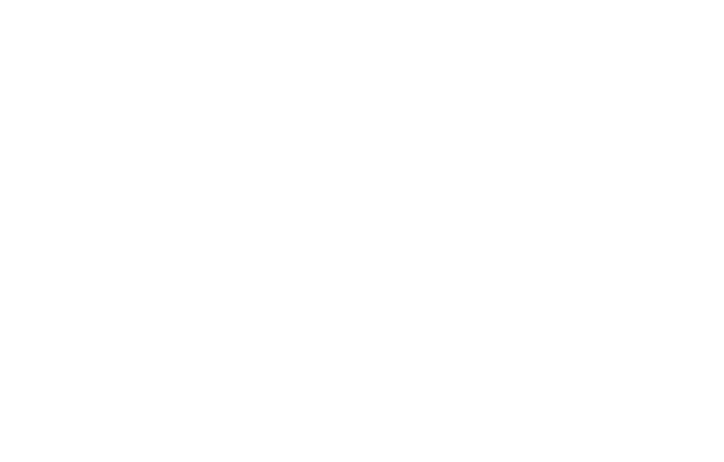
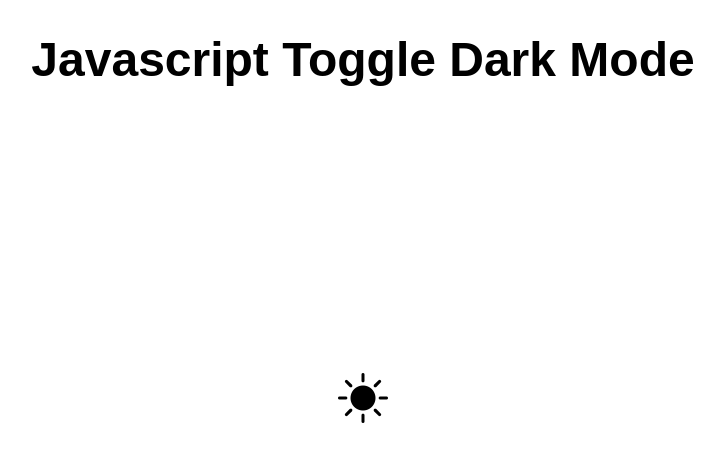
Before and after one commit to AsenaArdicoglu/basic-javascript-projects, a plain HTML site: page project-6(dark-light mode)/index.html in a window 1280 px wide. Shown: the whole page, without its empty margins (277-1001 px from the left). Drawn offline with nearby package versions, Linux system fonts and the light colour scheme.

Commit message:
project-6(dark-light mode)

```diff
--- a/project-6(dark-light mode)/app.js
+++ b/project-6(dark-light mode)/app.js
@@ -0,0 +1,15 @@
+const toggle = document.getElementById('toggleDark');
+const body =document.querySelector('body');
+
+toggle.addEventListener('click', function() {
+    this.classList.toggle('bi-moon');
+    if (this.classList.toggle( 'bi-brightness-high-fill')) {
+        body.style.background = 'white';
+        body.style.color = 'black';
+        // body.style.transition = '1s ';
+    }else {
+        body.style.background = 'black';
+        body.style.color = 'white';
+        // body.style.transition = '1s ';
+    }
+});
--- a/project-6(dark-light mode)/index.html
+++ b/project-6(dark-light mode)/index.html
@@ -5,9 +5,12 @@
     <meta name="viewport" content="width=device-width, initial-scale=1.0">
     <title>Dark - Light Mode</title>
     <link rel="stylesheet" href="style.css">
-
+    <link rel="stylesheet" href="https://cdn.jsdelivr.net/npm/bootstrap-icons@1.10.5/font/bootstrap-icons.css">
 </head>
 <body>
-    <script src="app.js"></script>
+  <h1>Javascript Toggle Dark Mode</h1>
+  <i class="bi bi-brightness-high-fill" id="toggleDark"></i>
+
+    <script src="app.js"defer></script>
 </body>
 </html>
--- a/project-6(dark-light mode)/style.css
+++ b/project-6(dark-light mode)/style.css
@@ -0,0 +1,17 @@
+body{
+    margin: 0;
+    padding: 0;
+    font-family: 'Arial';
+}
+i{
+    font-size: 50px;
+    cursor: pointer;
+    position: absolute;
+    top: 50%;
+    left: 50%;
+    transform: translate(-50%, -50%);
+}
+h1{
+    text-align: center;
+    font-size: 3em;
+}
```
Also changed, not shown: 1 other file.
